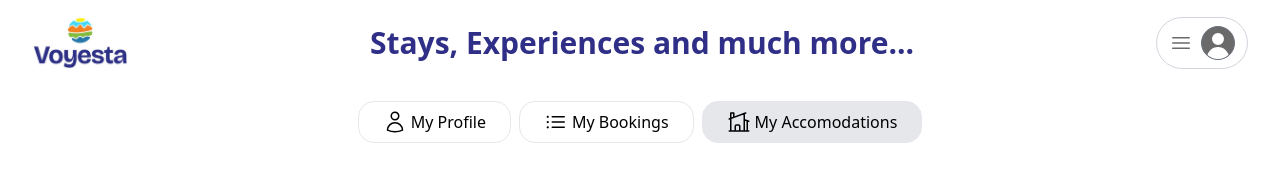
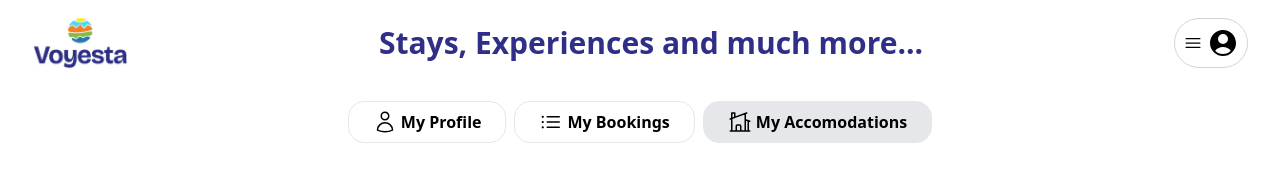
Before and after one commit to Akshit028/voyesta-v01, a React (Vite) app in the folder client/: page /account/places in a window 1280 px wide. Shown: the top 175 px of the page. Built offline with nearby package versions, Linux system fonts and the light colour scheme; no server answers.

Commit message:
profile and loading

```diff
--- a/client/src/AccountNav.jsx
+++ b/client/src/AccountNav.jsx
@@ -1,3 +1,47 @@
+// import { Link, useLocation } from "react-router-dom";
+
+// export default function AccountNav() {
+//     const {pathname} = useLocation();
+//     let subpage = pathname.split('/')?.[2];
+//     if (subpage === undefined) {
+//         subpage = 'profile';
+//     }
+//     function linkClasses(type = null) {
+
+//         let classes = 'inline-flex gap-1 py-2 px-6 rounded-2xl border border-gray-200 hover:bg-gray-100';
+//         if (type === subpage) {
+//             classes += ' bg-gray-200  ';
+//         } else {
+//             classes += '';
+//         }
+//         return classes;
+//     }
+//     return(
+//         <nav className="w-full flex flex-wrap items-center justify-center mt-8 gap-2 mb-8">
+//                 <Link className={linkClasses('profile')} to={'/account'} >
+//                     <svg xmlns="http://www.w3.org/2000/svg" fill="none" viewBox="0 0 24 24" strokeWidth={1.5} stroke="currentColor" className="w-6 h-6">
+//                         <path strokeLinecap="round" strokeLinejoin="round" d="M15.75 6a3.75 3.75 0 11-7.5 0 3.75 3.75 0 017.5 0zM4.501 20.118a7.5 7.5 0 0114.998 0A17.933 17.933 0 0112 21.75c-2.676 0-5.216-.584-7.499-1.632z" />
+//                     </svg>
+
+//                     My Profile
+//                 </Link>
+//                 <Link className={linkClasses('bookings')} to={'/account/bookings'} >
+//                     <svg xmlns="http://www.w3.org/2000/svg" fill="none" viewBox="0 0 24 24" strokeWidth={1.5} stroke="currentColor" className="w-6 h-6">
+//                         <path strokeLinecap="round" strokeLinejoin="round" d="M8.25 6.75h12M8.25 12h12m-12 5.25h12M3.75 6.75h.007v.008H3.75V6.75zm.375 0a.375.375 0 11-.75 0 .375.375 0 01.75 0zM3.75 12h.007v.008H3.75V12zm.375 0a.375.375 0 11-.75 0 .375.375 0 01.75 0zm-.375 5.25h.007v.008H3.75v-.008zm.375 0a.375.375 0 11-.75 0 .375.375 0 01.75 0z" />
+//                     </svg>
+
+//                     My Bookings
+//                 </Link>
+//                 <Link className={linkClasses('places')} to={'/account/places'} >
+//                     <svg xmlns="http://www.w3.org/2000/svg" fill="none" viewBox="0 0 24 24" strokeWidth={1.5} stroke="currentColor" className="w-6 h-6">
+//                         <path strokeLinecap="round" strokeLinejoin="round" d="M8.25 21v-4.875c0-.621.504-1.125 1.125-1.125h2.25c.621 0 1.125.504 1.125 1.125V21m0 0h4.5V3.545M12.75 21h7.5V10.75M2.25 21h1.5m18 0h-18M2.25 9l4.5-1.636M18.75 3l-1.5.545m0 6.205l3 1m1.5.5l-1.5-.5M6.75 7.364V3h-3v18m3-13.636l10.5-3.819" />
+//                     </svg>
+
+//                     My Accomodations
+//                 </Link>
+//             </nav>
+//     );
+// }
 import { Link, useLocation } from "react-router-dom";
 
 export default function AccountNav() {
@@ -8,7 +52,7 @@ export default function AccountNav() {
     }
     function linkClasses(type = null) {
 
-        let classes = 'inline-flex gap-1 py-2 px-6 rounded-2xl border border-gray-200 hover:bg-gray-100';
+        let classes = 'inline-flex gap-1 font-semibold py-2 px-6 rounded-2xl border border-gray-200 hover:bg-gray-100';
         if (type === subpage) {
             classes += ' bg-gray-200  ';
         } else {
--- a/client/src/Header.jsx
+++ b/client/src/Header.jsx
@@ -1,3 +1,40 @@
+// import { useContext } from "react";
+// import { Link } from "react-router-dom";
+// import { UserContext } from "./UserContext";
+// import logo from "./assets/voyesta.png"
+
+// export default function Header() {
+//     const { user } = useContext(UserContext);
+//     return (
+//         <header className=' bg-white flex items-center justify-between'>
+//             <Link to='/'  className='text-primary flex items-center gap-1'>
+//                 <img className="w-24" src={logo} alt="Voyesta" />
+//             </Link>
+//             <div className="lg:text-2xl xl:text-3xl md:text-xl hidden md:block  font-bold text-primary">
+//                 Stays, Experiences and much more...
+//             </div>
+//             <Link to={user ? '/account' : '/login'} className='flex items-center gap-2 border border-gray-300 rounded-full px-3 py-2 hover:bg-gray-100 '>
+
+//                 <svg xmlns="http://www.w3.org/2000/svg" fill="none" viewBox="0 0 24 24" strokeWidth={1.5} stroke="#6A6A6A" className="w-6 h-6">
+//                     <path strokeLinecap="round" strokeLinejoin="round" d="M3.75 6.75h16.5M3.75 12h16.5m-16.5 5.25h16.5" />
+//                 </svg>
+//                 <div className="bg-[#6A6A6A] text-white rounded-full border border-gray-500 overflow-hidden">
+//                     <svg xmlns="http://www.w3.org/2000/svg" viewBox="0 0 24 24" fill="currentColor" className="w-8 h-8 relative top-1 ">
+//                         <path fillRule="evenodd" d="M7.5 6a4.5 4.5 0 119 0 4.5 4.5 0 01-9 0zM3.751 20.105a8.25 8.25 0 0116.498 0 .75.75 0 01-.437.695A18.683 18.683 0 0112 22.5c-2.786 0-5.433-.608-7.812-1.7a.75.75 0 01-.437-.695z" clipRule="evenodd" />
+//                     </svg>
+//                 </div>
+//                 {!!user && (
+//                     <div className="font-semibold">
+//                         {user.name}
+//                     </div>
+//                 )}
+
+
+//             </Link>
+//         </header>
+
+//     );
+// }
 import { useContext } from "react";
 import { Link } from "react-router-dom";
 import { UserContext } from "./UserContext";
@@ -7,27 +44,36 @@ export default function Header() {
     const { user } = useContext(UserContext);
     return (
         <header className=' bg-white flex items-center justify-between'>
-            <Link to='/'  className='text-primary flex items-center gap-1'>
+            <Link to={'/'} href="" className='text-primary flex items-center gap-1'>
                 <img className="w-24" src={logo} alt="Voyesta" />
             </Link>
             <div className="lg:text-2xl xl:text-3xl md:text-xl hidden md:block  font-bold text-primary">
                 Stays, Experiences and much more...
             </div>
-            <Link to={user ? '/account' : '/login'} className='flex items-center gap-2 border border-gray-300 rounded-full px-3 py-2 hover:bg-gray-100 '>
+            <Link to={user ? '/account' : '/login'} className='flex items-center gap-2 border border-gray-300 rounded-full px-2 py-2 hover:bg-gray-100 '>
+                {user ? ( // If user is logged in
+                    <div className="flex items-center gap-2">
+                        <svg xmlns="http://www.w3.org/2000/svg" fill="none" viewBox="0 0 24 24" strokeWidth={1.5} stroke="currentColor" className="w-6 h-6">
+                            <path strokeLinecap="round" strokeLinejoin="round" d="M3.75 6.75h16.5M3.75 12h16.5m-16.5 5.25h16.5" />
+                        </svg>
 
-                <svg xmlns="http://www.w3.org/2000/svg" fill="none" viewBox="0 0 24 24" strokeWidth={1.5} stroke="#6A6A6A" className="w-6 h-6">
-                    <path strokeLinecap="round" strokeLinejoin="round" d="M3.75 6.75h16.5M3.75 12h16.5m-16.5 5.25h16.5" />
-                </svg>
-                <div className="bg-[#6A6A6A] text-white rounded-full border border-gray-500 overflow-hidden">
-                    <svg xmlns="http://www.w3.org/2000/svg" viewBox="0 0 24 24" fill="currentColor" className="w-8 h-8 relative top-1 ">
-                        <path fillRule="evenodd" d="M7.5 6a4.5 4.5 0 119 0 4.5 4.5 0 01-9 0zM3.751 20.105a8.25 8.25 0 0116.498 0 .75.75 0 01-.437.695A18.683 18.683 0 0112 22.5c-2.786 0-5.433-.608-7.812-1.7a.75.75 0 01-.437-.695z" clipRule="evenodd" />
-                    </svg>
-                </div>
-                {!!user && (
-                    <div className="font-semibold">
-                        {user.name}
+                        <div className="font-bold bg-black px-3 py-1 rounded-full text-white line-clamp-1">
+                            {user.name.split(' ')[0].charAt(0).toUpperCase()}
+                        </div>
+                    </div>
+
+                ) : ( // If user is not logged in
+                    <div className="flex items-center gap-1">
+                        <svg xmlns="http://www.w3.org/2000/svg" fill="none" viewBox="0 0 24 24" strokeWidth={1.5} stroke="currentColor" className="w-5 h-5">
+                            <path strokeLinecap="round" strokeLinejoin="round" d="M3.75 6.75h16.5M3.75 12h16.5m-16.5 5.25h16.5" />
+                        </svg>
+                        <svg clas xmlns="http://www.w3.org/2000/svg" viewBox="0 0 24 24" fill="currentColor" className="w-8 h-8">
+                            <path fillRule="evenodd" d="M18.685 19.097A9.723 9.723 0 0 0 21.75 12c0-5.385-4.365-9.75-9.75-9.75S2.25 6.615 2.25 12a9.723 9.723 0 0 0 3.065 7.097A9.716 9.716 0 0 0 12 21.75a9.716 9.716 0 0 0 6.685-2.653Zm-12.54-1.285A7.486 7.486 0 0 1 12 15a7.486 7.486 0 0 1 5.855 2.812A8.224 8.224 0 0 1 12 20.25a8.224 8.224 0 0 1-5.855-2.438ZM15.75 9a3.75 3.75 0 1 1-7.5 0 3.75 3.75 0 0 1 7.5 0Z" clipRule="evenodd" />
+                        </svg>
+
                     </div>
                 )}
+
 
 
             </Link>
--- a/client/src/pages/BookingsPage.jsx
+++ b/client/src/pages/BookingsPage.jsx
@@ -6,6 +6,7 @@ import BookingDates from "../BookingDates";
 import { Link } from "react-router-dom";
 import SweetAlert from 'react-bootstrap-sweetalert';
 import Swal from 'sweetalert2';
+import loadinggif from "../assets/loading.gif"
 
 export default function BookingsPage() {
   const [bookings, setBookings] = useState([]);
@@ -68,7 +69,7 @@ export default function BookingsPage() {
       </div>
       <div className="mx-auto mt-8 w-full min-h-screen">
         <AccountNav />
-        {loading && <p>Loading...</p>}
+        {loading && <div className="flex justify-center"><img src={loadinggif} alt="loading" /></div>}
         {!loading && bookings?.length === 0 && <p className="text-2xl text-center font-bold text-primary">No bookings yet</p>}
         {!loading && bookings?.length > 0 && bookings.map(booking => (
           <Link to={`/account/bookings/${booking._id}`}>
```
Also changed, not shown: client/src/pages/ProfilePage.jsx (+60 -3 lines), client/src/assets/loading.gif (added).
